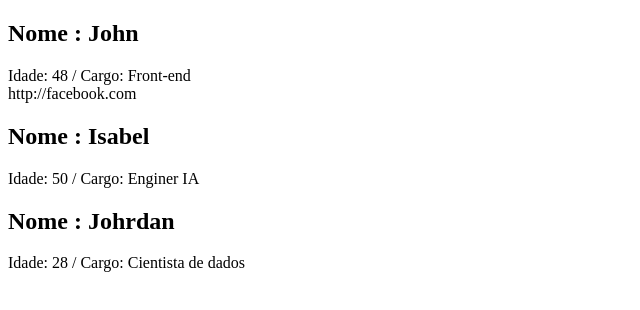
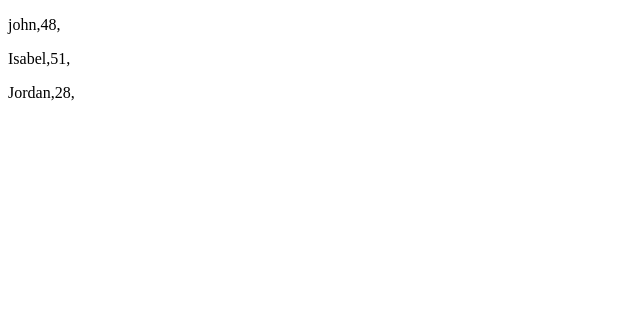
Before and after one commit to johntec-ads/meuapp, a React (Create React App) app: page / in a window 1280 px wide. Shown: the top 310 px of the page, without its empty margins (0-640 px from the left). Built offline with nearby package versions, Linux system fonts and the light colour scheme.

Commit message:
upCuroslist

```diff
--- a/src/App.js
+++ b/src/App.js
@@ -1,46 +1,38 @@
-import React from 'react'
+import React, { Component } from 'react';
 
-//component Equipe
-const Equipe = ( props ) => {
-  return (
-    <div>
-      <Sobre nome={ props.nome } idade= {props.idade} cargo= {props.cargo} />
+class App extends Component {
 
-      <Social face={props.rede1} />
-
-    </div>
-  )
-}
-
-const Sobre = ( props ) => {//component
-  return (
-    <div>
-      <h2> Nome : { props.nome } </h2>
-      <a> Idade: {props.idade} </a> /
-      <a> Cargo: {props.cargo} </a>
-    </div>
-  )
-}
-
-const Social = (props) => {
-  return (
-    <div>
-    <a> {props.face} </a>
-    </div>
-  )
-}
+  constructor( props ) {
+    super( props );
+    this.state = {
+      lista: [
+        { id: 1, nome: 'john', idade: 48 },
+        { id: 2, nome: 'Isabel', idade: 51 },
+        { id: 3, nome: 'Jordan', idade: 28 }
+      ]
+    }
+  }
 
 
-//component principal
-const App = () => {
-  return (
-    <div>
-       {/* Valores do component */ }
-      <Equipe nome='John' idade='48' cargo='Front-end' rede1 = 'http://facebook.com'/>
-      <Equipe nome='Isabel' idade='50' cargo='Enginer IA' />
-      <Equipe nome='Johrdan' idade='28' cargo='Cientista de dados' />
-    </div>
-  )
+  render () {
+    return (
+      <div>
+        { this.state.lista.map( ( item ) => {
+          return (
+            <div key={ item.id }>
+              <p>
+                { item.nome },
+                { item.idade },
+              </p>
+
+            </div>
+          )
+         } ) }
+      </div>
+    )
+
+  }
+
 }
 
 export default App;
```
